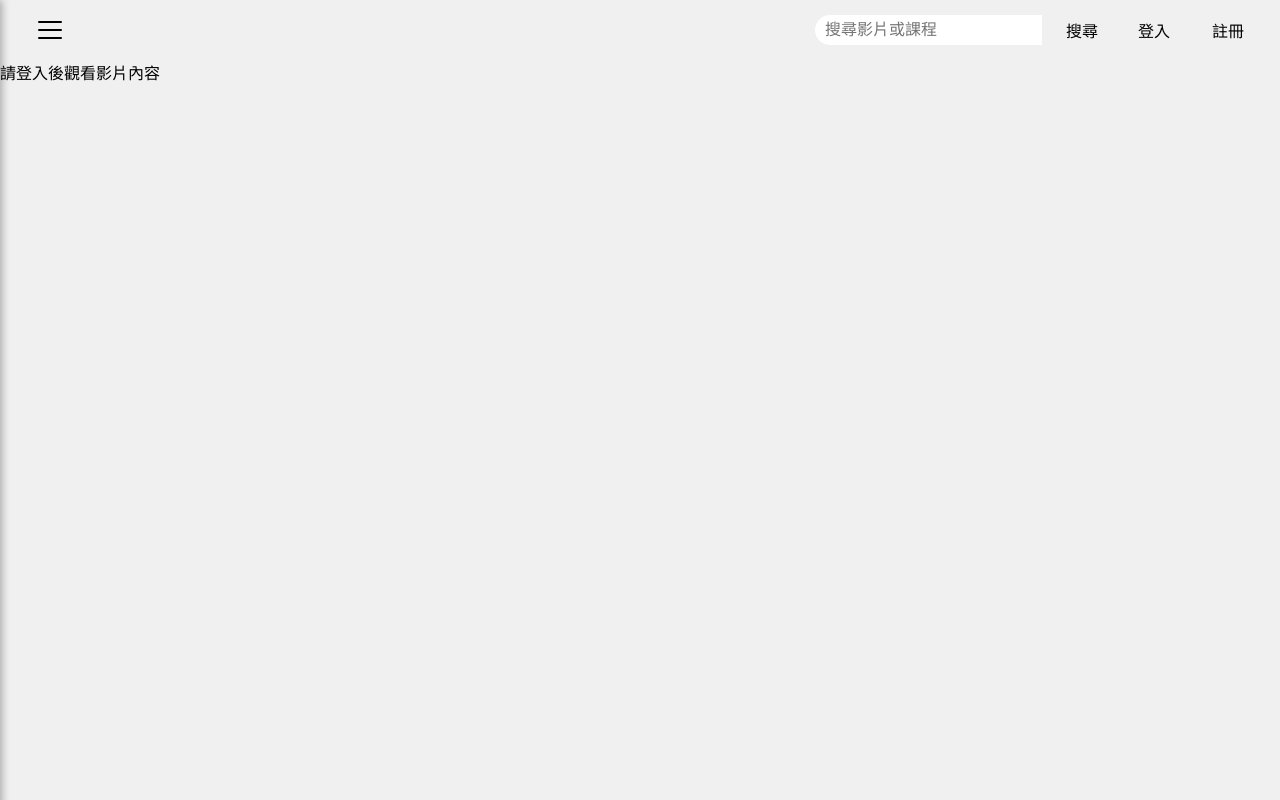
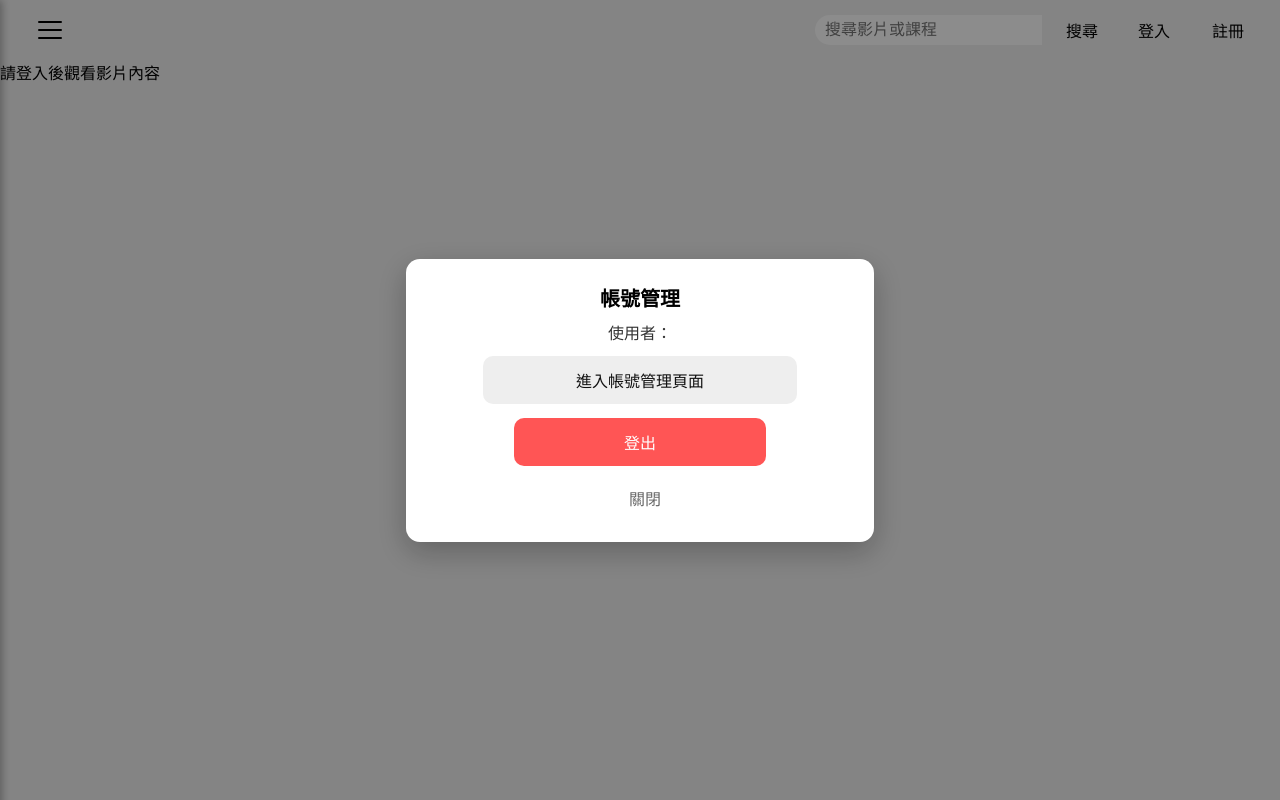
Before and after one commit to bensoncheng1118-coder/my-backend5, a Flask app: page / in a window 1280 px wide. Run offline with Flask 3, Linux system fonts and the light colour scheme; some libraries are stand-ins or nearby versions.

Commit message:
Update index.html

```diff
--- a/templates/index.html
+++ b/templates/index.html
@@ -137,6 +137,73 @@
     color: white;
   }
 
+    /* ===== modal / overlay ===== */
+  #modal-overlay {
+    display: none; /* 預設隱藏 */
+    position: fixed;
+    inset: 0; /* top:0; right:0; bottom:0; left:0 */
+    background: rgba(0,0,0,0.45);
+    z-index: 60;
+    display: flex;
+    justify-content: center;
+    align-items: center;
+    padding: 20px;
+  }
+
+  #user-modal {
+    width: 420px;           /* 模塊較大 */
+    max-width: 95%;
+    background: #fff;
+    border-radius: 14px;
+    padding: 24px;
+    box-shadow: 0 10px 30px rgba(0,0,0,0.25);
+    text-align: center;
+  }
+
+  #user-modal h2 {
+    margin: 0 0 8px 0;
+    font-size: 1.25rem;
+  }
+
+  #user-modal p { color: #333; margin-bottom: 12px; }
+
+  #user-modal a#account-link {
+    display: block;
+    width: 70%;
+    margin: 10px auto;
+    padding: 12px 10px;
+    background: #eee;
+    border-radius: 10px;
+    text-decoration: none;
+    color: #111;
+    font-weight: 500;
+  }
+
+  #user-modal #logout-btn {
+    display: block;
+    width: 60%;
+    margin: 12px auto 0 auto; /* 置中 */
+    padding: 12px 10px;
+    background: #f55;
+    color: white;
+    border: none;
+    border-radius: 10px;
+    cursor: pointer;
+    font-size: 1rem;
+  }
+
+  #user-modal #logout-btn:hover { background: #d33; }
+
+  #user-modal #close-modal {
+    display: inline-block;
+    margin-top: 12px;
+    background: transparent;
+    border: none;
+    color: #666;
+    cursor: pointer;
+  }
+
+
   /* 滑出側邊表單 */
   #side-form {
     position: fixed;
@@ -227,12 +294,27 @@
   <a href="/register" id="register-btn"><button type="button">註冊</button></a>
 
   <button id="user-menu-button" style="display:none;"></button>
-  <div id="user-menu">
-    <a href="/account">帳號管理</a>
-    <form action="/logout" method="post" style="margin:0;">
-      <button type="submit">登出</button>
-    </form>
+    <!-- Modal 與遮罩 -->
+  <div id="modal-overlay" aria-hidden="true">
+    <div id="user-modal" role="dialog" aria-modal="true" aria-labelledby="user-modal-title">
+      <h2 id="user-modal-title">帳號管理</h2>
+
+      <!-- 你可以放更多帳號資訊在這裡 -->
+      <p id="user-name" style="margin:0 0 12px 0;">使用者：<span id="user-name-text"></span></p>
+
+      <!-- 帳號管理連結 -->
+      <a href="/account" id="account-link">進入帳號管理頁面</a>
+
+      <!-- 登出表單（按鈕置中） -->
+      <form id="logout-form" action="/logout" method="post" style="margin: 14px 0 0 0;">
+        <button type="submit" id="logout-btn">登出</button>
+      </form>
+
+      <!-- 關閉按鈕 -->
+      <button id="close-modal" type="button">關閉</button>
+    </div>
   </div>
+
 </nav>
 
 <!-- 新增側邊出來表單 -->
@@ -313,9 +395,46 @@
     }
   }
 
-  userMenuButton.addEventListener('click', () => {
-    userMenu.style.display = (userMenu.style.display === 'block') ? 'none' : 'block';
+    // 取得 modal 與相關元素
+  const modalOverlay = document.getElementById('modal-overlay');
+  const userModal = document.getElementById('user-modal');
+  const closeModalBtn = document.getElementById('close-modal');
+  const userNameText = document.getElementById('user-name-text');
+
+  function openUserModal() {
+    // 在 modal 顯示使用者名稱
+    userNameText.textContent = (window.username && window.username !== '') ? window.username : '使用者';
+    modalOverlay.style.display = 'flex';
+    modalOverlay.setAttribute('aria-hidden', 'false');
+    // 防止背景滾動（可選）
+    document.body.style.overflow = 'hidden';
+  }
+
+  function closeUserModal() {
+    modalOverlay.style.display = 'none';
+    modalOverlay.setAttribute('aria-hidden', 'true');
+    document.body.style.overflow = '';
+  }
+
+  // 當點擊使用者名稱時開啟 modal
+  userMenuButton.addEventListener('click', (e) => {
+    e.stopPropagation();
+    openUserModal();
   });
+
+  // 點遮罩背景或按關閉按鈕會關閉
+  modalOverlay.addEventListener('click', (e) => {
+    if (e.target === modalOverlay) closeUserModal();
+  });
+  closeModalBtn.addEventListener('click', closeUserModal);
+
+  // 按 Esc 關閉
+  document.addEventListener('keydown', (e) => {
+    if (e.key === 'Escape') closeUserModal();
+  });
+
+  // （保留其他 document click 處理 sideForm 的邏輯 — 若你有原本偵測側邊欄的程式，請確保不要刪）
+
 
   document.addEventListener('click', (e) => {
     if (!userMenu.contains(e.target) && e.target !== userMenuButton) {
```
